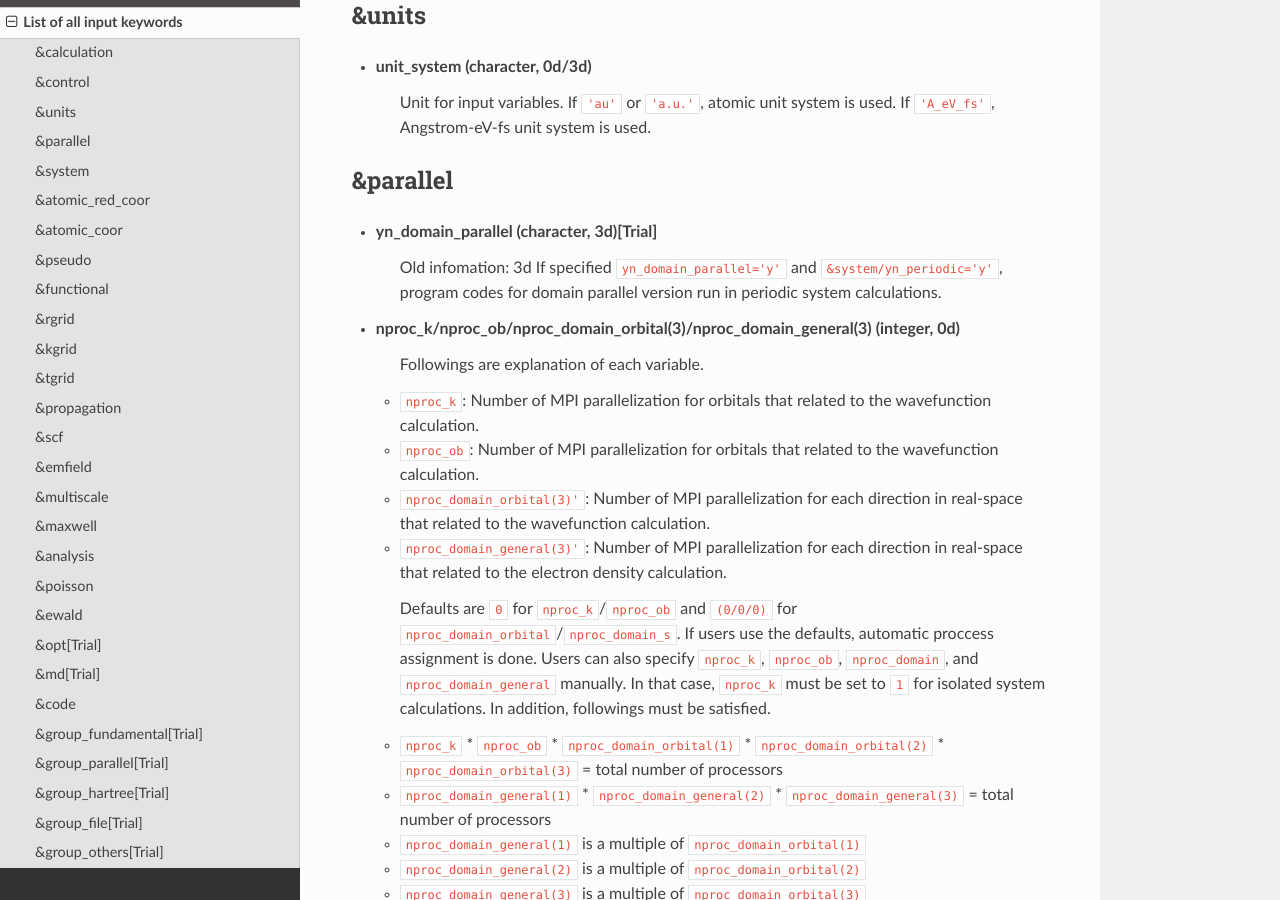
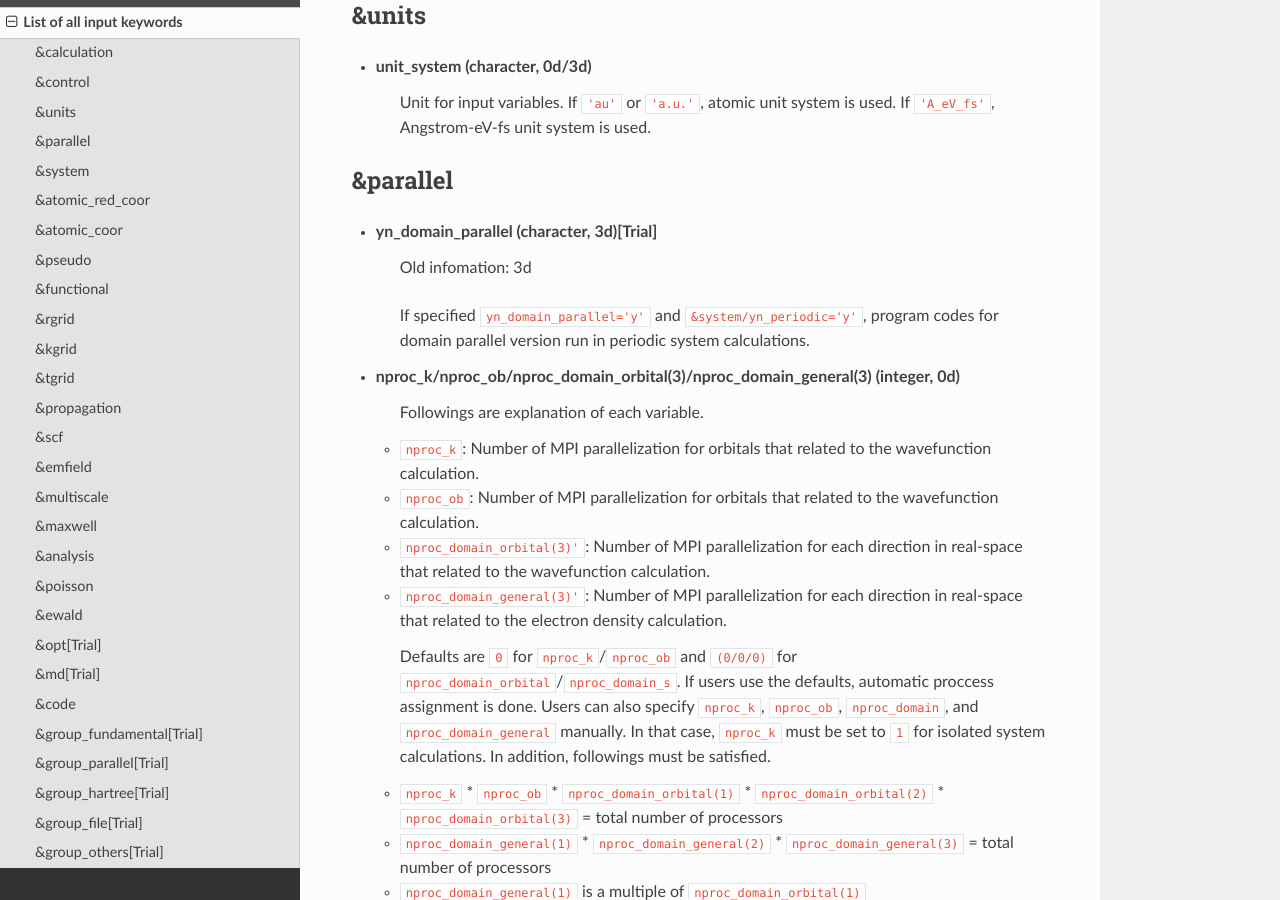
Before and after one commit to SALMON-TDDFT/SALMON-DOCS, a Sphinx documentation site: the page built from source/input_keyword_list.rst, in a window 1280 px wide and 900 px high, scrolled down 2025 px. Built offline with Sphinx 7.4.7 and the Read the Docs theme 2.0.0, drawn with Linux system fonts in a browser that asks for light colours; formulas are drawn with MathJax 3.

```diff
--- a/source/input_keyword_list.rst
+++ b/source/input_keyword_list.rst
@@ -97,7 +97,7 @@ List of all input keywords
 ---------
 
 - **yn_domain_parallel** (character, 3d)[Trial]
-   Old infomation: 3d
+   | Old infomation: 3d
    If specified ``yn_domain_parallel='y'`` and ``&system/yn_periodic='y'``, program codes for domain parallel version run in periodic system calculations.
 
 - **nproc_k/nproc_ob/nproc_domain_orbital(3)/nproc_domain_general(3)** (integer, 0d)
```
